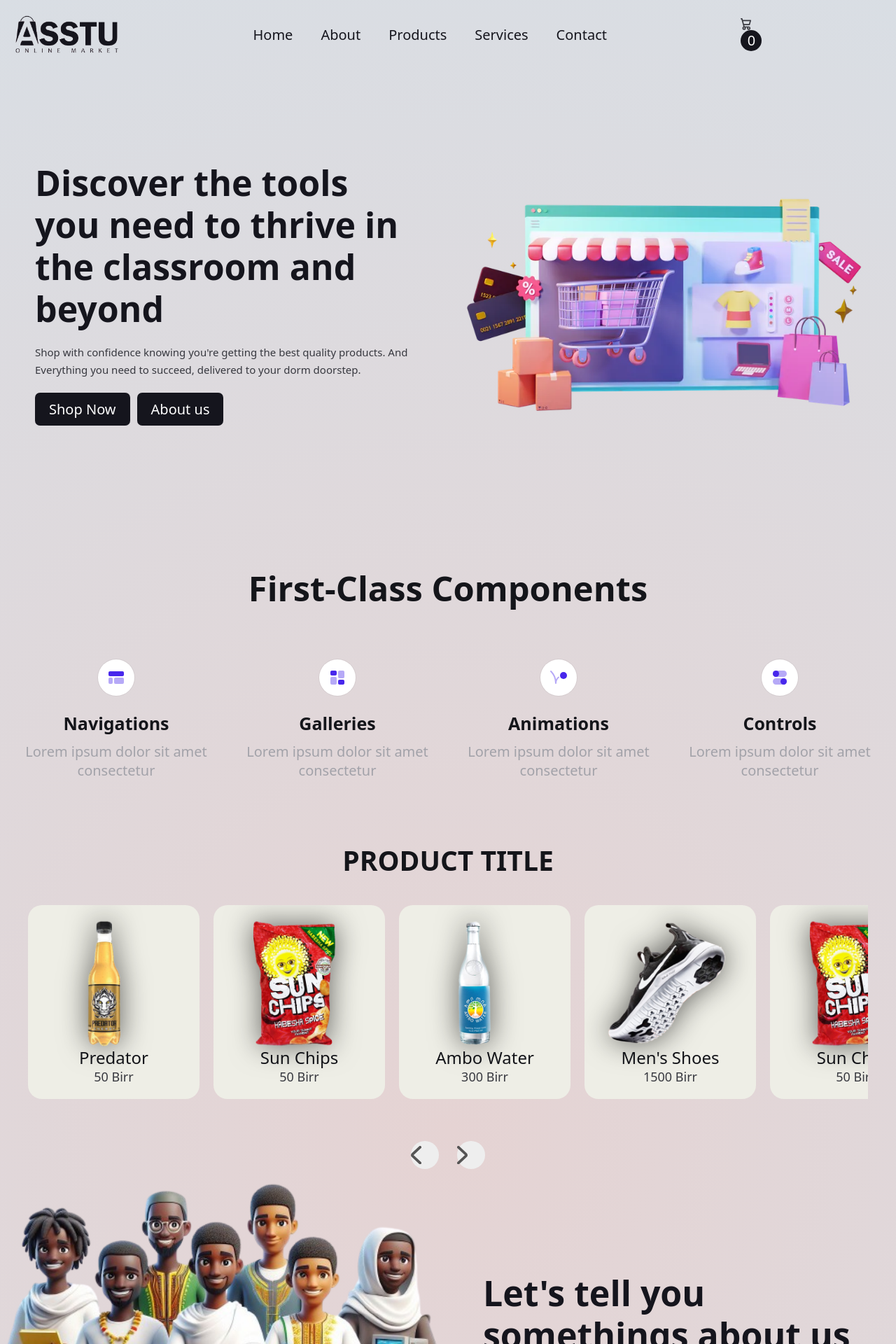
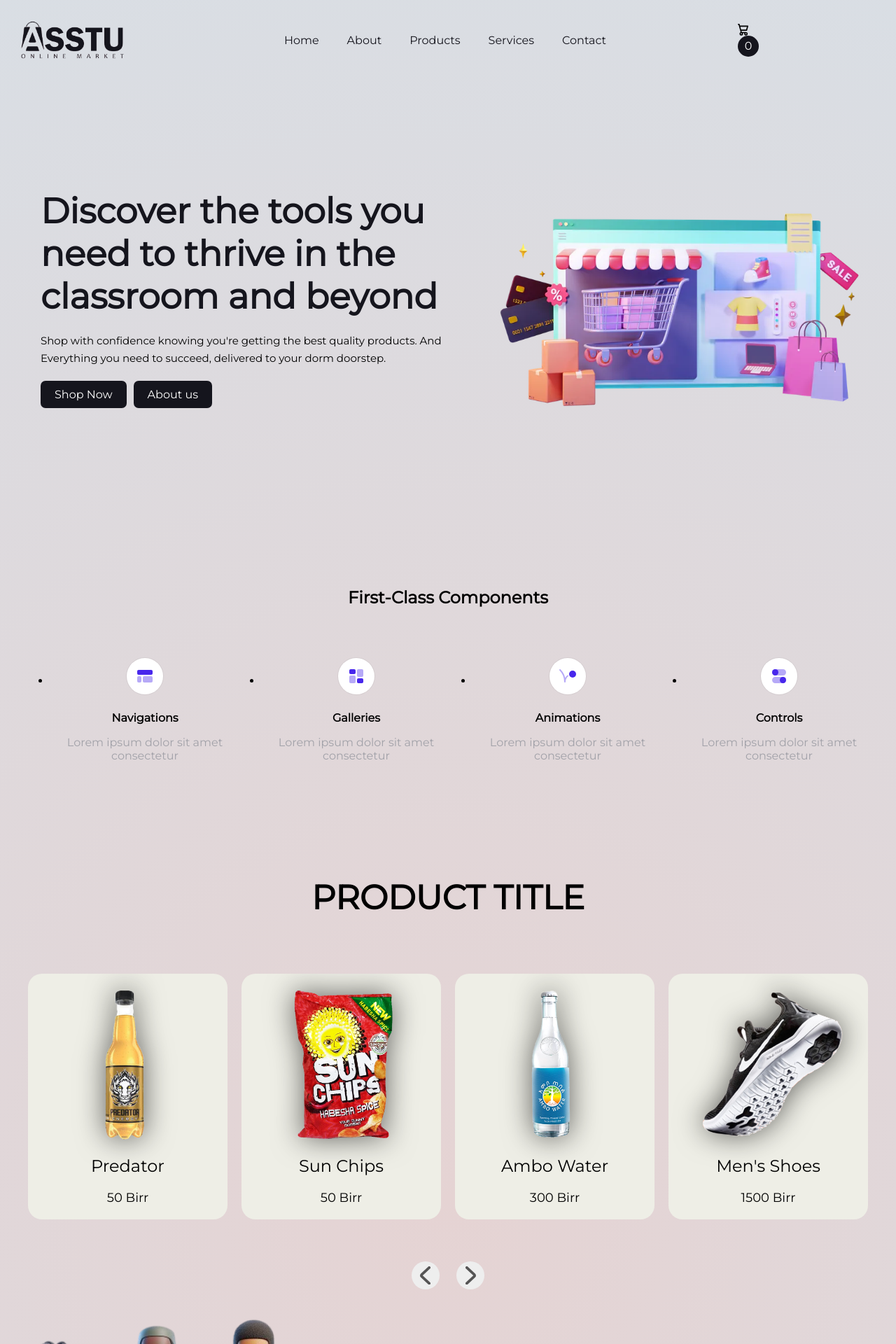
Before and after one commit to binyamfeyissa/aastumarket.github.io, a PHP site: page /App/views/index.html in a window 1280 px wide. Shown: the top 1920 px of the page at 70% size. Run offline with PHP 8.4, Linux system fonts and the light colour scheme.

Commit message:
Update style.css

```diff
--- a/Resources/css/style.css
+++ b/Resources/css/style.css
@@ -325,108 +325,7 @@
 
 
 /*FOOTER*/
-/* --------------------------------
 
-File#: _1_main-footer
-Title: Main Footer
-Descr: Footer navigation
-Usage: codyhouse.co/license
-
--------------------------------- */
-/* reset */
-*, *::after, *::before {
-  box-sizing: border-box;
-}
-
-* {
-  font: inherit;
-  margin: 0;
-  padding: 0;
-  border: 0;
-}
-
-body {
-  background-color: hsl(0, 0%, 100%);
-  font-family: system-ui, sans-serif;
-  color: hsl(230, 7%, 23%);
-  font-size: 1rem;
-}
-
-h1, h2, h3, h4 {
-  line-height: 1.2;
-  color: hsl(230, 13%, 9%);
-  font-weight: 700;
-}
-
-h1 {
-  font-size: 2.0736rem;
-}
-
-h2 {
-  font-size: 1.728rem;
-}
-
-h3 {
-  font-size: 1.25rem;
-}
-
-h4 {
-  font-size: 1.2rem;
-}
-
-ol, ul, menu {
-  list-style: none;
-}
-
-button, input, textarea, select {
-  background-color: transparent;
-  border-radius: 0;
-  color: inherit;
-  line-height: inherit;
-  appearance: none;
-}
-
-textarea {
-  resize: vertical;
-  overflow: auto;
-  vertical-align: top;
-}
-
-a {
-  color: hsl(250, 84%, 54%);
-}
-
-table {
-  border-collapse: collapse;
-  border-spacing: 0;
-}
-
-img, video, svg {
-  display: block;
-  max-width: 100%;
-}
-
-@media (min-width: 64rem) {
-  body {
-    font-size: 1.25rem;
-  }
-
-  h1 {
-    font-size: 3.051rem;
-  }
-
-    h2 {
-    font-size: 2.44rem;
-  }
-
-    h3 {
-    font-size: 1.75rem;
-  }
-
-    h4 {
-    font-size: 1.5625rem;
-  }
-}
 
 /* variables */
 :root {
```
